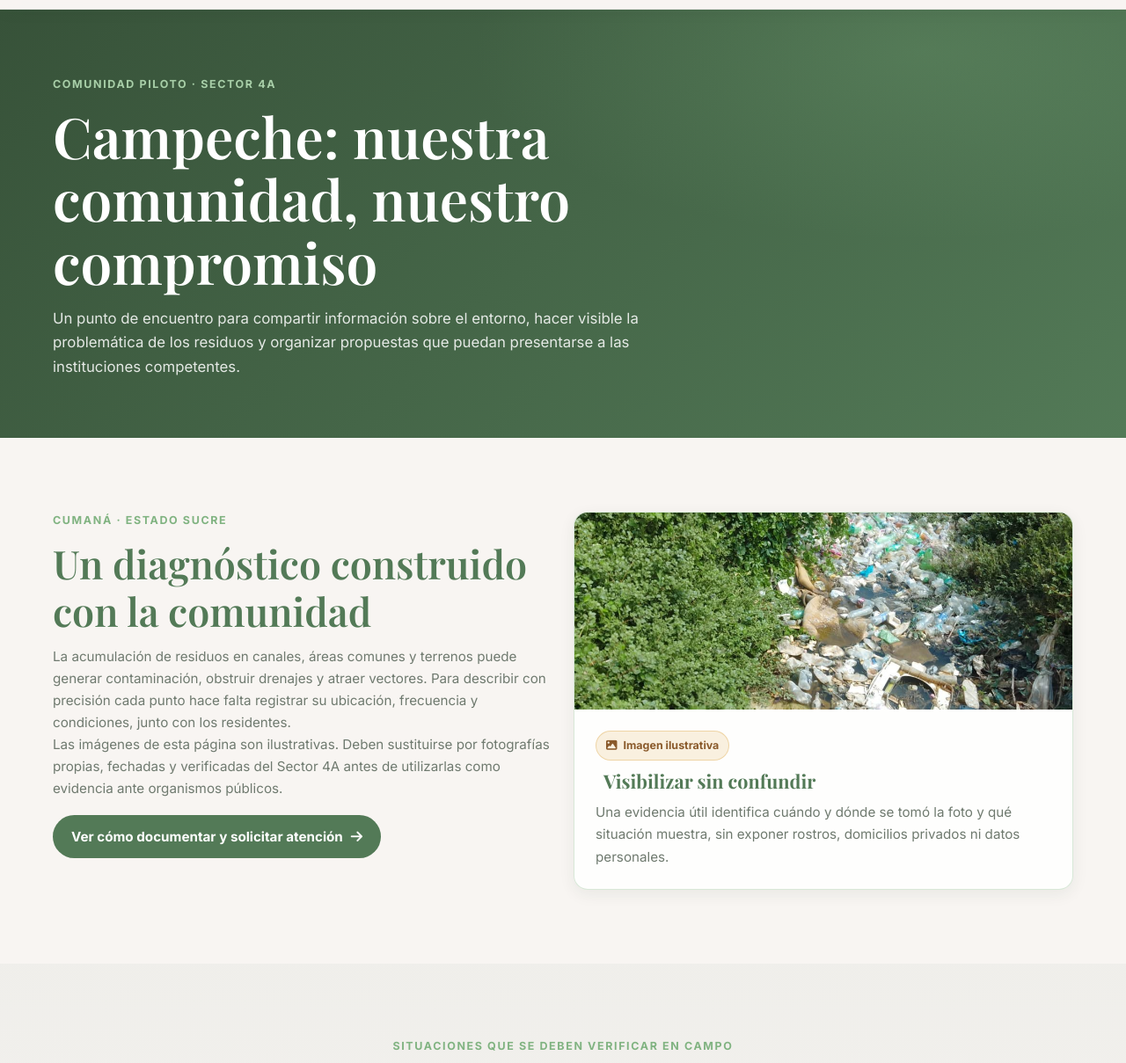
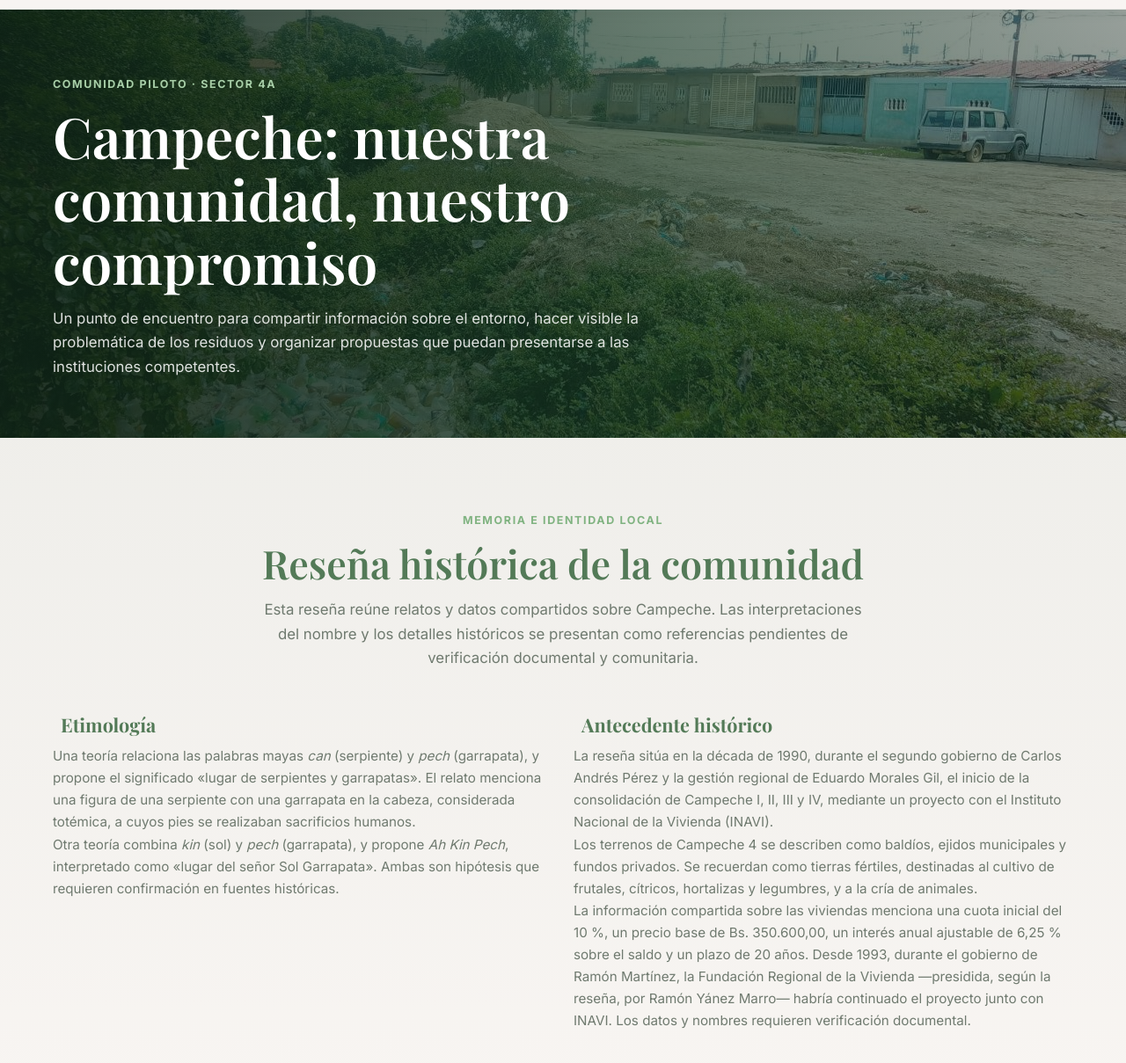
Before and after one commit to edelacruzcr/IsabellaProyecto, a plain HTML site: page campeche.html in a window 1280 px wide. Shown: the part 66-1275 px from the top of the page at 88% size. Drawn offline with nearby package versions, Linux system fonts and the light colour scheme.

```diff
--- a/campeche.html
+++ b/campeche.html
@@ -100,11 +100,35 @@
 
     <main id="contenido">
         <!-- Perfil -->
-        <section class="encabezado-pagina" aria-labelledby="titulo-pagina">
+        <section class="encabezado-pagina encabezado-pagina--con-imagen" aria-labelledby="titulo-pagina">
+            <img class="encabezado-pagina__imagen" src="assets/photo_3_2026-11-03_22-52-02.jpg" alt="" aria-hidden="true" width="1280" height="960" fetchpriority="high">
             <div class="contenedor">
                 <p class="antetitulo">Comunidad piloto · Sector 4A</p>
                 <h1 class="encabezado-pagina__titulo" id="titulo-pagina">Campeche: nuestra comunidad, nuestro compromiso</h1>
                 <p class="encabezado-pagina__texto">Un punto de encuentro para compartir información sobre el entorno, hacer visible la problemática de los residuos y organizar propuestas que puedan presentarse a las instituciones competentes.</p>
+            </div>
+        </section>
+
+        <section class="seccion seccion--suave" id="historia-comunidad" aria-labelledby="titulo-historia-comunidad">
+            <div class="contenedor1">
+                <p class="antetitulo">Memoria e identidad local</p>
+                <h2 class="seccion__titulo" id="titulo-historia-comunidad">Reseña histórica de la comunidad</h2>
+                <p class="seccion__subtitulo">Esta reseña reúne relatos y datos compartidos sobre Campeche. Las interpretaciones del nombre y los detalles históricos se presentan como referencias pendientes de verificación documental y comunitaria.</p>
+
+                <div class="rejilla rejilla--2-columnas">
+                    <section aria-labelledby="titulo-etimologia">
+                        <h3 class="tarjeta__titulo tarjeta__titulo--separado" id="titulo-etimologia">Etimología</h3>
+                        <p class="tarjeta__texto">Una teoría relaciona las palabras mayas <em>can</em> (serpiente) y <em>pech</em> (garrapata), y propone el significado «lugar de serpientes y garrapatas». El relato menciona una figura de una serpiente con una garrapata en la cabeza, considerada totémica, a cuyos pies se realizaban sacrificios humanos.</p>
+                        <p class="tarjeta__texto tarjeta__texto--separado">Otra teoría combina <em>kin</em> (sol) y <em>pech</em> (garrapata), y propone <em>Ah Kin Pech</em>, interpretado como «lugar del señor Sol Garrapata». Ambas son hipótesis que requieren confirmación en fuentes históricas.</p>
+                    </section>
+
+                    <section aria-labelledby="titulo-antecedentes">
+                        <h3 class="tarjeta__titulo tarjeta__titulo--separado" id="titulo-antecedentes">Antecedente histórico</h3>
+                        <p class="tarjeta__texto">La reseña sitúa en la década de 1990, durante el segundo gobierno de Carlos Andrés Pérez y la gestión regional de Eduardo Morales Gil, el inicio de la consolidación de Campeche I, II, III y IV, mediante un proyecto con el Instituto Nacional de la Vivienda (INAVI).</p>
+                        <p class="tarjeta__texto tarjeta__texto--separado">Los terrenos de Campeche 4 se describen como baldíos, ejidos municipales y fundos privados. Se recuerdan como tierras fértiles, destinadas al cultivo de frutales, cítricos, hortalizas y legumbres, y a la cría de animales.</p>
+                        <p class="tarjeta__texto tarjeta__texto--separado">La información compartida sobre las viviendas menciona una cuota inicial del 10 %, un precio base de Bs. 350.600,00, un interés anual ajustable de 6,25 % sobre el saldo y un plazo de 20 años. Desde 1993, durante el gobierno de Ramón Martínez, la Fundación Regional de la Vivienda —presidida, según la reseña, por Ramón Yánez Marro— habría continuado el proyecto junto con INAVI. Los datos y nombres requieren verificación documental.</p>
+                    </section>
+                </div>
             </div>
         </section>
 
--- a/styles.css
+++ b/styles.css
@@ -89,6 +89,11 @@ select {
 .contenedor {
     width: min(var(--ancho-contenido), calc(100% - 48px));
     margin-inline: auto;
+}
+.contenedor1 {
+    width: min(var(--ancho-contenido), calc(100% - 48px));
+    margin-inline: auto;
+
 }
 
 .seccion {
@@ -703,12 +708,45 @@ select {
 }
 
 .encabezado-pagina {
+    position: relative;
     margin-top: var(--alto-cabecera);
     padding: 76px 0 66px;
     background:
         radial-gradient(ellipse at 82% 10%, rgba(128, 179, 129, 0.22), transparent 32rem),
         linear-gradient(135deg, #375239, var(--color-principal));
     color: #fff;
+    isolation: isolate;
+    overflow: hidden;
+}
+
+.encabezado-pagina--con-imagen {
+    background: #243d2b;
+}
+
+.encabezado-pagina__imagen {
+    position: absolute;
+    z-index: -2;
+    inset: 0;
+    width: 100%;
+    height: 100%;
+    object-fit: cover;
+
+}
+
+.encabezado-pagina--con-imagen::before {
+    position: absolute;
+    z-index: -1;
+    inset: 0;
+    background:
+        linear-gradient(90deg, rgba(14, 33, 22, 0.86) 0%, rgba(20, 54, 34, 0.58) 58%, rgba(14, 33, 22, 0.32) 100%),
+        linear-gradient(180deg, rgba(14, 33, 22, 0.16), rgba(14, 33, 22, 0.42));
+    content: "";
+    pointer-events: none;
+}
+
+.encabezado-pagina--con-imagen .contenedor {
+    position: relative;
+    z-index: 1;
 }
 
 .encabezado-pagina__titulo {
@@ -875,6 +913,8 @@ select {
     margin-bottom: 22px;
 
 }
+
+
 
 .tarjeta-destacada .tarjeta__titulo {
     margin: 0 0 12px;
```
Also changed, not shown: comunidades.html (+2 -1 lines), contacto.html (+2 -1 lines), direcciones.html (+2 -1 lines), nosotros.html (+2 -1 lines), problematica.html (+2 -1 lines), assets/equipo.jpg (added), assets/oo.jpg (added), assets/te.jpg (added).
